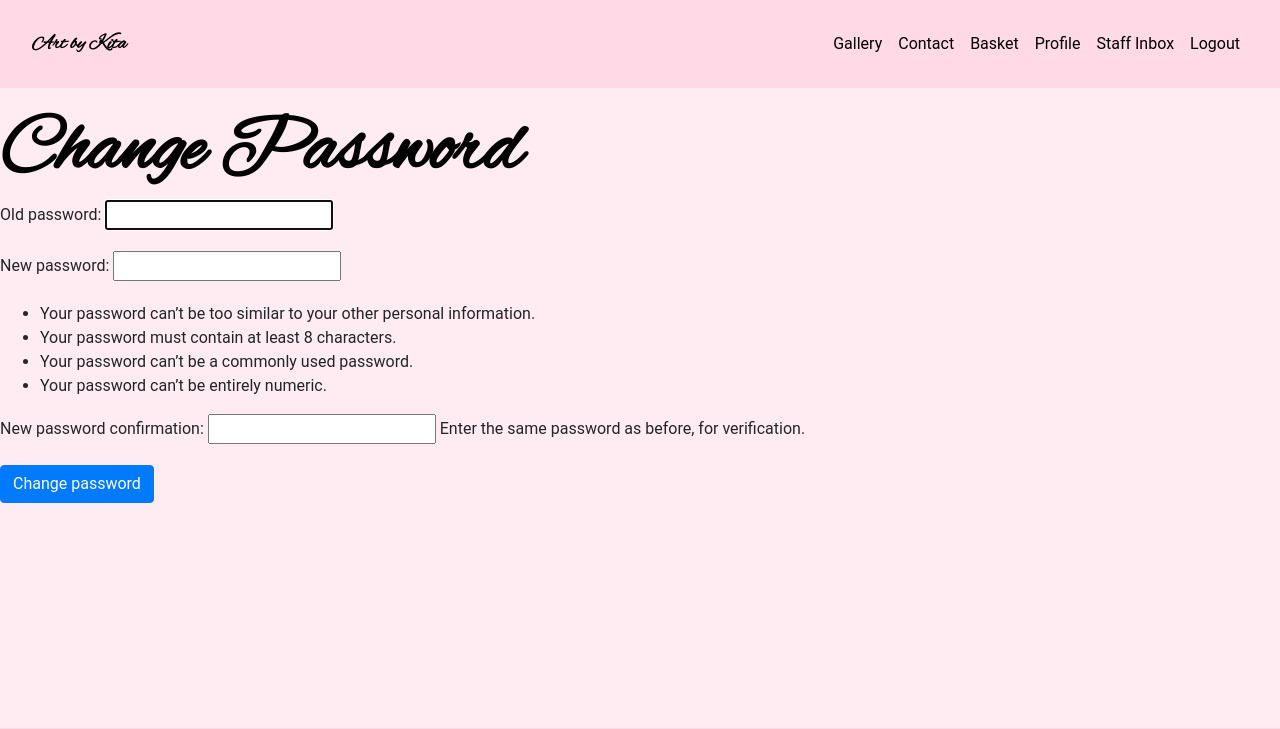
After one commit to Mbutler1991/Art-By-Kita, a Django app: page /accounts/password_change/ in a window 1280 px wide. The commit adds this page. Shown: the top 729 px of the page. Run offline with Django 5.2, Linux system fonts and the light colour scheme; the visitor is signed in with stand-in values (Sample User, id 1); some libraries are stand-ins or nearby versions.

```diff
--- a/art_by_kita/accounts/forms.py
+++ b/art_by_kita/accounts/forms.py
@@ -7,3 +7,8 @@ class CustomUserCreationForm(UserCreationForm):
     class Meta:
         model = CustomUser
         fields = ['username', 'email', 'phone_number', 'country_code', 'shipping_address', 'password1', 'password2']
+
+class CustomUserUpdateForm(forms.ModelForm):
+    class Meta:
+        model = CustomUser
+        fields = ['username', 'email', 'phone_number', 'shipping_address']
--- a/art_by_kita/accounts/templates/accounts/login.html
+++ b/art_by_kita/accounts/templates/accounts/login.html
@@ -1,10 +1,13 @@
 {% extends 'base.html' %}
 
 {% block content %}
+<!-- login form -->
+<div class="lm-3">
   <h2 style="font-size: 2.5rem; font-weight: bold; margin-bottom: 0.5rem;">Login</h2>
   <form method="post">
     {% csrf_token %}
     {{ form.as_p }}
     <button type="submit">Login</button>
   </form>
+</div>
 {% endblock %}
--- /dev/null
+++ b/art_by_kita/accounts/templates/accounts/password_change_form.html
@@ -0,0 +1,12 @@
+{% extends 'base.html' %}
+
+{% block content %}
+  <div class="lm-3">
+    <h2>Change Password</h2>
+    <form method="post">
+      {% csrf_token %}
+      {{ form.as_p }}
+      <button type="submit" class="btn btn-primary">Change password</button>
+    </form>
+  </div>
+{% endblock %}
--- a/art_by_kita/accounts/templates/accounts/signup.html
+++ b/art_by_kita/accounts/templates/accounts/signup.html
@@ -1,10 +1,13 @@
 {% extends 'base.html' %}
 
 {% block content %}
+<!-- sign up form -->
+<div class="lm-3">
   <h2 style="font-size: 2.5rem; font-weight: bold; margin-bottom: 0.5rem;">Signup</h2>
   <form method="post">
     {% csrf_token %}
     {{ form.as_p }}
     <button type="submit">Signup</button>
   </form>
+</div>
 {% endblock %}
--- a/art_by_kita/accounts/urls.py
+++ b/art_by_kita/accounts/urls.py
@@ -1,5 +1,6 @@
 from django.urls import path
 from django.contrib.auth import views as auth_views
+from django.contrib.auth.views import PasswordChangeView, PasswordChangeDoneView
 from . import views
 
 app_name = 'accounts'
@@ -9,4 +10,6 @@ urlpatterns = [
     path('login/', auth_views.LoginView.as_view(template_name='accounts/login.html', redirect_authenticated_user=True, next_page='home:home'), name='login'),
     path('logout/', auth_views.LogoutView.as_view(next_page='home:home'), name='logout'),
     path('profile/', views.profile, name='profile'),
+    path('password_change/', PasswordChangeView.as_view(template_name='accounts/password_change_form.html'), name='password_change'),
+    path('password_change_done/', PasswordChangeDoneView.as_view(template_name='accounts/password_change_done.html'), name='password_change_done'),
 ]
--- a/art_by_kita/templates/base.html
+++ b/art_by_kita/templates/base.html
@@ -63,7 +63,7 @@
                 </div>
             </nav>
         </header>
-        <!-- Messages -->
+        <!-- alert messages -->
         <div class="container mt-3">
             {% if messages %}
             {% for message in messages %}
--- a/art_by_kita/user_messages/templates/user_messages/inbox.html
+++ b/art_by_kita/user_messages/templates/user_messages/inbox.html
@@ -2,9 +2,10 @@
 
 {% block content %}
 
-<h2 style="font-size: 2.5rem; font-weight: bold; margin-bottom: 0.5rem;">Your Messages</h2>
+<!-- customer inbox -->
+<div class="lm-3">
+    <h2 style="font-size: 2.5rem; font-weight: bold; margin-bottom: 0.5rem;">Your Messages</h2>
 
-<div class="container">
     <ul>
         {% for chat in chats %}
         <li>
--- a/art_by_kita/user_messages/templates/user_messages/message_detail.html
+++ b/art_by_kita/user_messages/templates/user_messages/message_detail.html
@@ -2,9 +2,10 @@
 
 {% block content %}
 
-<h2 style="font-size: 2.5rem; font-weight: bold; margin-bottom: 0.5rem;">Message from {{ chat.name }}</h2>
+<!-- details of each message -->
+<div class="lm-3">
+    <h2 style="font-size: 2.5rem; font-weight: bold; margin-bottom: 0.5rem;">Message from {{ chat.name }}</h2>
 
-<div class="container">
     <p><strong>Email:</strong> {{ chat.email }}</p>
     <p><strong>Phone:</strong> {{ chat.phone }}</p>
     <p><strong>Message:</strong> {{ chat.message }}</p>
--- a/art_by_kita/user_messages/templates/user_messages/message_reply.html
+++ b/art_by_kita/user_messages/templates/user_messages/message_reply.html
@@ -1,9 +1,10 @@
 {% extends 'base.html' %}
 
 {% block content %}
-<h2 style="font-size: 2.5rem; font-weight: bold; margin-bottom: 0.5rem;">Reply to {{ message.name }}</h2>
+<!-- form for replying to messages -->
+<div class="lm-3">
+    <h2 style="font-size: 2.5rem; font-weight: bold; margin-bottom: 0.5rem;">Reply to {{ message.name }}</h2>
 
-<div class="container">
     <form method="POST">
         {% csrf_token %}
         {{ form.as_p }}
```
Also changed, not shown: art_by_kita/accounts/templates/accounts/password_change_done.html (added, +8 -0 lines), art_by_kita/accounts/templates/accounts/profile.html (+18 -5 lines), art_by_kita/user_messages/templates/user_messages/staff_inbox.html (+6 -3 lines).
